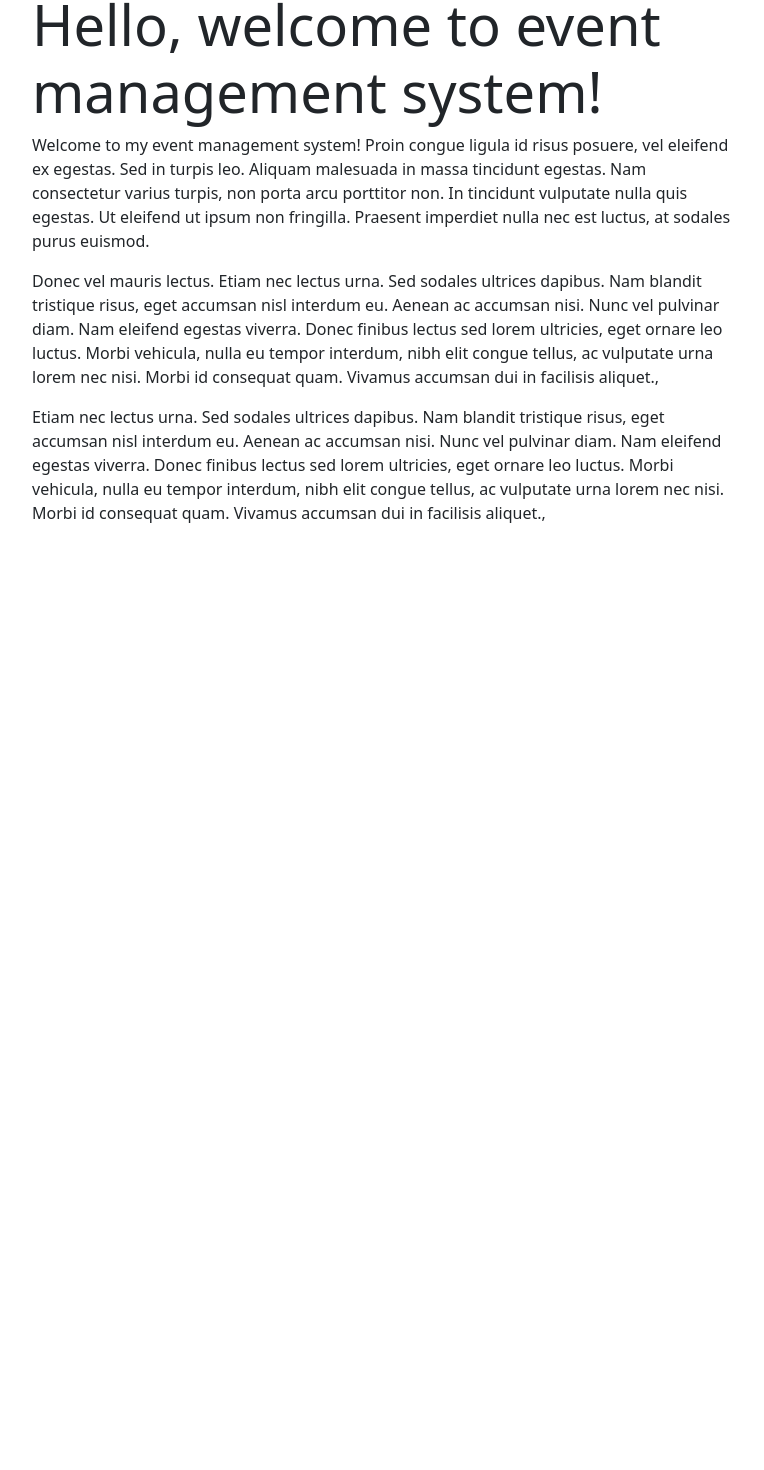
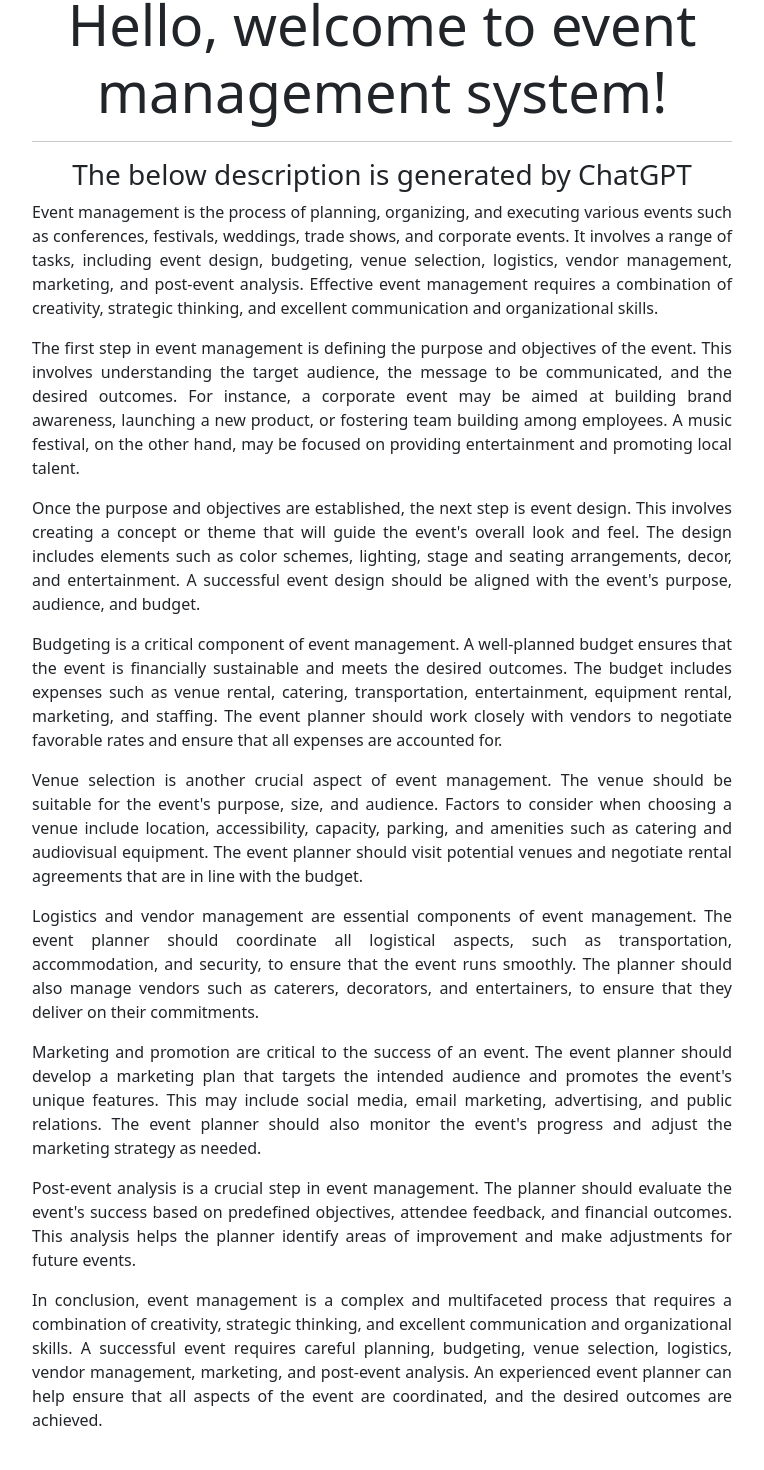
Before and after one commit to tbiswal/mern-fullstack-project, a React (Create React App) app in the folder client/: page / in a window 1280 px wide. Shown: the part 81-1551 px from the top of the page, without its empty margins (258-1022 px from the left). Before the commit the page ends 800 px from the top, so only its background shows below. Built offline with nearby package versions, Linux system fonts and the light colour scheme; no server answers.

Commit message:
Decorate home page

```diff
--- /dev/null
+++ b/client/src/pages/HomePage.css
@@ -0,0 +1,7 @@
+.HomePage h1, h3{
+  text-align: center;
+}
+
+.HomePage p{
+  text-align: justify;
+}
--- a/client/src/pages/HomePage.js
+++ b/client/src/pages/HomePage.js
@@ -1,31 +1,83 @@
 import React from 'react';
+import HorizontalLine from '../components/HorizontalLine';
+import './HomePage.css';
 
 function HomePage() {
   return (
-    <>
+    <div className="HomePage">
       <h1 className="display-4">Hello, welcome to event management system!</h1>
+      <hr />
+      <h3>The below description is generated by ChatGPT</h3>
       <p>
-        Welcome to my event management system! Proin congue ligula id risus posuere, vel eleifend ex
-        egestas. Sed in turpis leo. Aliquam malesuada in massa tincidunt egestas. Nam consectetur
-        varius turpis, non porta arcu porttitor non. In tincidunt vulputate nulla quis egestas. Ut
-        eleifend ut ipsum non fringilla. Praesent imperdiet nulla nec est luctus, at sodales purus
-        euismod.
+        Event management is the process of planning, organizing, and executing various events such
+        as conferences, festivals, weddings, trade shows, and corporate events. It involves a range
+        of tasks, including event design, budgeting, venue selection, logistics, vendor management,
+        marketing, and post-event analysis. Effective event management requires a combination of
+        creativity, strategic thinking, and excellent communication and organizational skills.
       </p>
       <p>
-        Donec vel mauris lectus. Etiam nec lectus urna. Sed sodales ultrices dapibus. Nam blandit
-        tristique risus, eget accumsan nisl interdum eu. Aenean ac accumsan nisi. Nunc vel pulvinar
-        diam. Nam eleifend egestas viverra. Donec finibus lectus sed lorem ultricies, eget ornare
-        leo luctus. Morbi vehicula, nulla eu tempor interdum, nibh elit congue tellus, ac vulputate
-        urna lorem nec nisi. Morbi id consequat quam. Vivamus accumsan dui in facilisis aliquet.,
+        The first step in event management is defining the purpose and objectives of the event. This
+        involves understanding the target audience, the message to be communicated, and the desired
+        outcomes. For instance, a corporate event may be aimed at building brand awareness,
+        launching a new product, or fostering team building among employees. A music festival, on
+        the other hand, may be focused on providing entertainment and promoting local talent.
       </p>
       <p>
-        Etiam nec lectus urna. Sed sodales ultrices dapibus. Nam blandit tristique risus, eget
-        accumsan nisl interdum eu. Aenean ac accumsan nisi. Nunc vel pulvinar diam. Nam eleifend
-        egestas viverra. Donec finibus lectus sed lorem ultricies, eget ornare leo luctus. Morbi
-        vehicula, nulla eu tempor interdum, nibh elit congue tellus, ac vulputate urna lorem nec
-        nisi. Morbi id consequat quam. Vivamus accumsan dui in facilisis aliquet.,
+        Once the purpose and objectives are established, the next step is event design. This
+        involves creating a concept or theme that will guide the event&#39;s overall look and feel.
+        The design includes elements such as color schemes, lighting, stage and seating
+        arrangements, decor, and entertainment. A successful event design should be aligned with the
+        event&#39;s purpose, audience, and budget.
       </p>
-    </>
+      <p>
+        Budgeting is a critical component of event management. A well-planned budget ensures that
+        the event is financially sustainable and meets the desired outcomes. The budget includes
+        expenses such as venue rental, catering, transportation, entertainment, equipment rental,
+        marketing, and staffing. The event planner should work closely with vendors to negotiate
+        favorable rates and ensure that all expenses are accounted for.
+      </p>
+
+      <p>
+        Venue selection is another crucial aspect of event management. The venue should be suitable
+        for the event&#39;s purpose, size, and audience. Factors to consider when choosing a venue
+        include location, accessibility, capacity, parking, and amenities such as catering and
+        audiovisual equipment. The event planner should visit potential venues and negotiate rental
+        agreements that are in line with the budget.
+      </p>
+
+      <p>
+        Logistics and vendor management are essential components of event management. The event
+        planner should coordinate all logistical aspects, such as transportation, accommodation, and
+        security, to ensure that the event runs smoothly. The planner should also manage vendors
+        such as caterers, decorators, and entertainers, to ensure that they deliver on their
+        commitments.
+      </p>
+
+      <p>
+        Marketing and promotion are critical to the success of an event. The event planner should
+        develop a marketing plan that targets the intended audience and promotes the event&#39;s
+        unique features. This may include social media, email marketing, advertising, and public
+        relations. The event planner should also monitor the event&#39;s progress and adjust the
+        marketing strategy as needed.
+      </p>
+
+      <p>
+        Post-event analysis is a crucial step in event management. The planner should evaluate the
+        event&#39;s success based on predefined objectives, attendee feedback, and financial
+        outcomes. This analysis helps the planner identify areas of improvement and make adjustments
+        for future events.
+      </p>
+
+      <p>
+        In conclusion, event management is a complex and multifaceted process that requires a
+        combination of creativity, strategic thinking, and excellent communication and
+        organizational skills. A successful event requires careful planning, budgeting, venue
+        selection, logistics, vendor management, marketing, and post-event analysis. An experienced
+        event planner can help ensure that all aspects of the event are coordinated, and the desired
+        outcomes are achieved.
+      </p>
+      <HorizontalLine />
+    </div>
   );
 }
 
```
